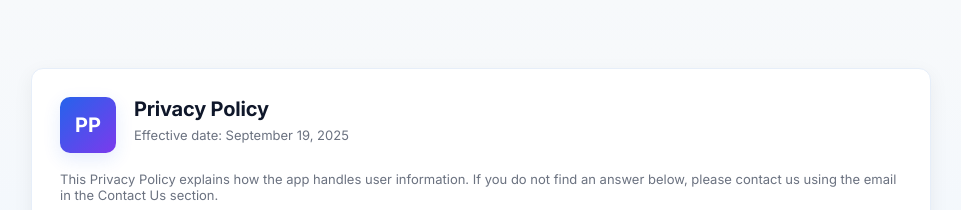
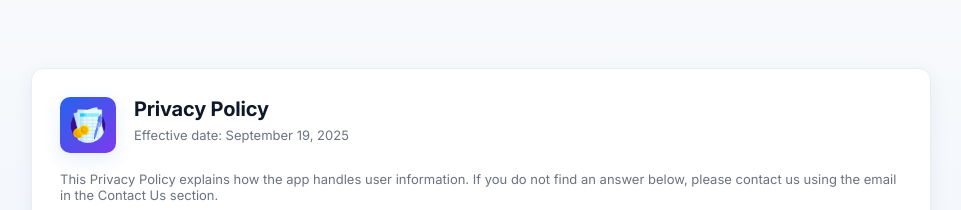
Before and after one commit to Malhar62/privacy-policy, a plain HTML site: page index.html in a window 1280 px wide. Shown: the top 210 px of the page, without its empty margins (159-1120 px from the left). Drawn offline with Linux system fonts and the light colour scheme.

Commit message:
Update index.html

```diff
--- a/index.html
+++ b/index.html
@@ -163,7 +163,9 @@
   <main class="container">
     <div class="card" role="main" aria-labelledby="page-title">
       <header>
-        <div class="logo" aria-hidden="true">PP</div>
+        <div class="logo" aria-hidden="true">
+         <img src="ic_launcher_foreground.png" alt="My Image" width="70px" height="70px" />
+        </div>
         <div>
           <h1 id="page-title">Privacy Policy</h1>
           <div class="meta">Effective date: <span class="muted">September 19, 2025</span></div>
```
